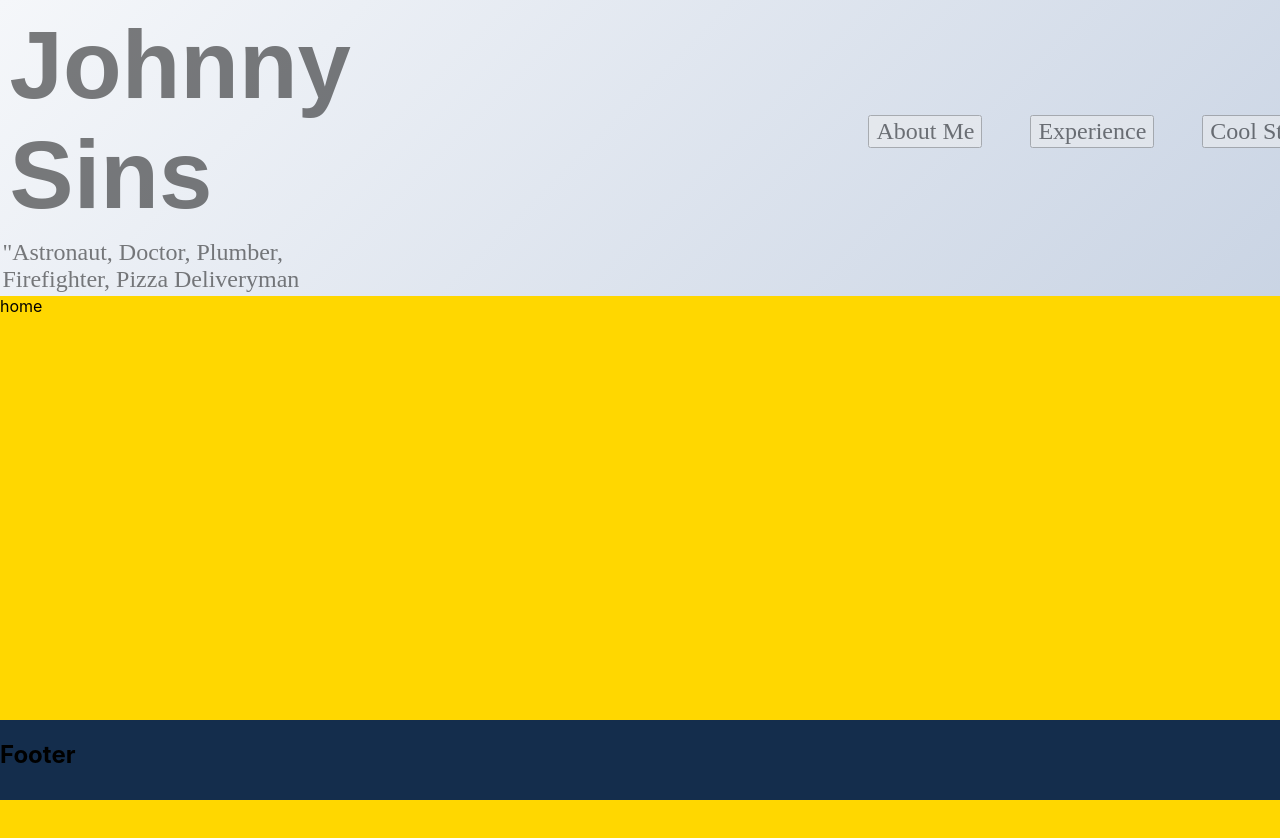
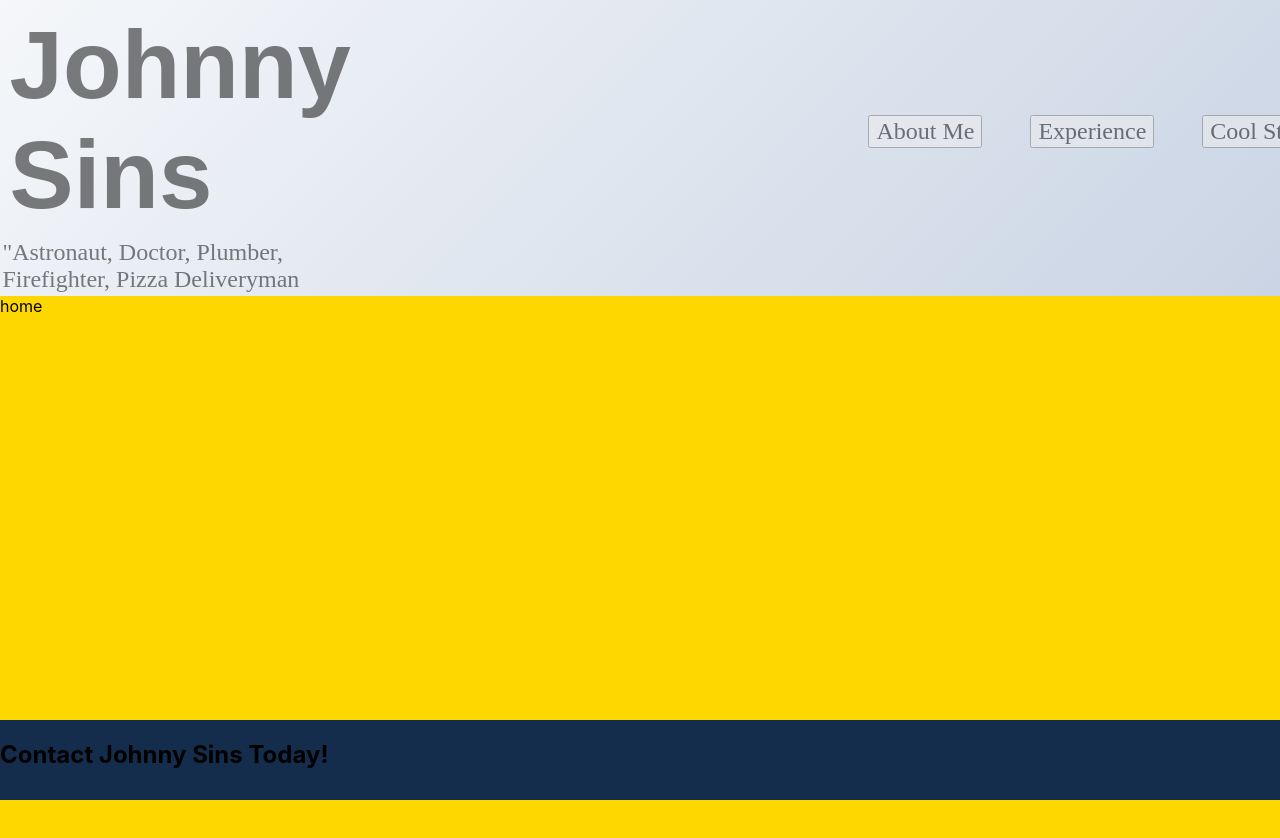
Before and after one commit to JustinLohKingWei/LohKingWayTooGood, a React (Create React App) app: page / in a window 1280 px wide. Shown: the top 838 px of the page. Built offline with nearby package versions, Linux system fonts and the light colour scheme.

Commit message:
Test Commit for checking workflow

```diff
--- a/src/components/Footer.tsx
+++ b/src/components/Footer.tsx
@@ -13,7 +13,7 @@ const FooterRoot = styled.div`
 function Footer() {
   return (
     <FooterRoot>
-      <h2>Footer</h2>
+      <h2>Contact Johnny Sins Today!</h2>
     </FooterRoot>
   );
 }
```
